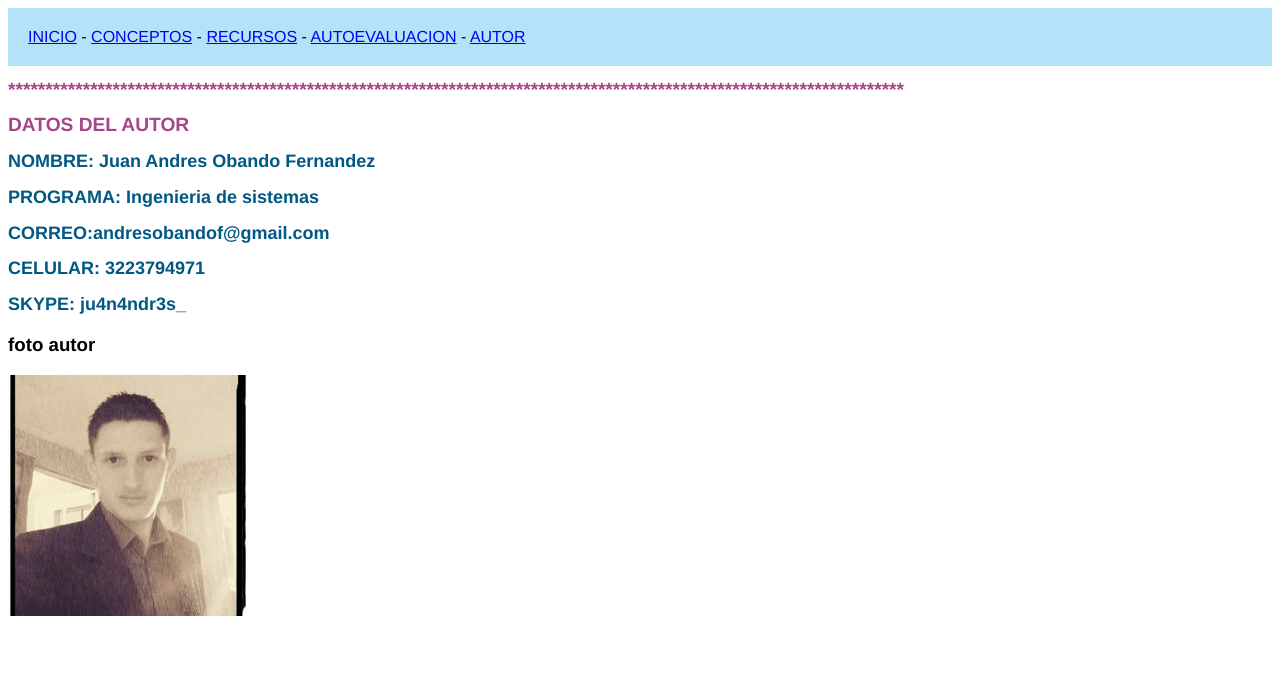
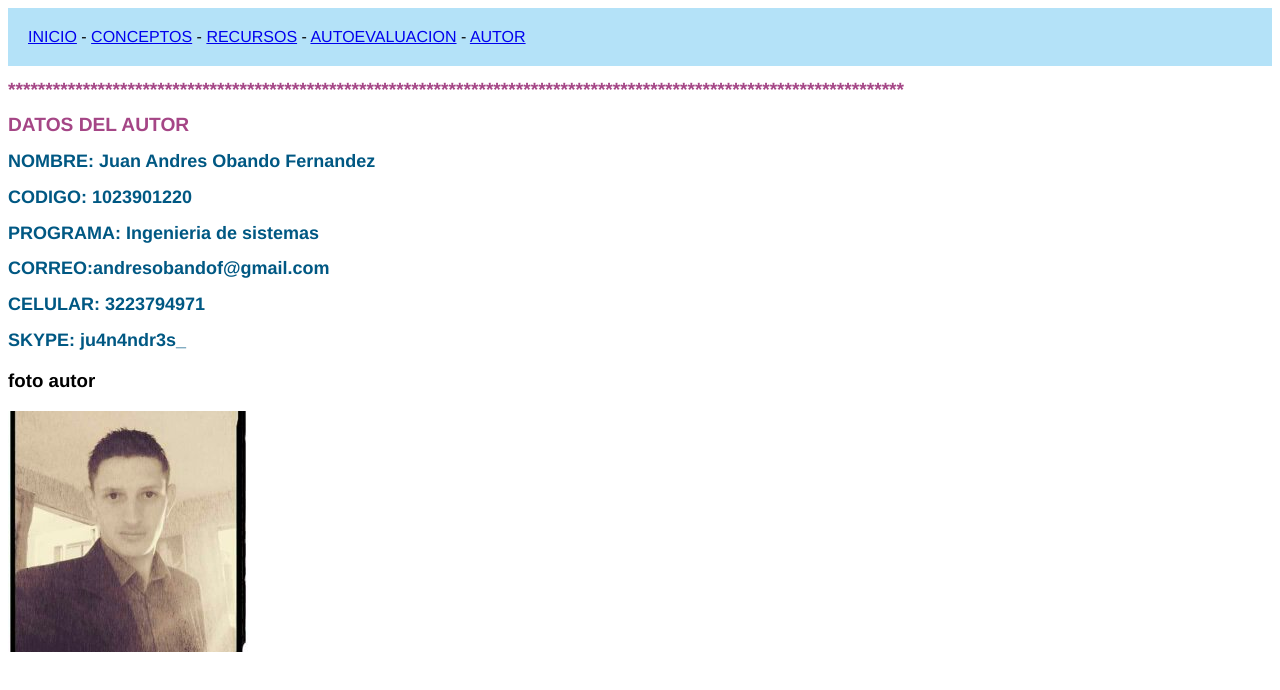
Before and after one commit to JuanAndresObando/DSW-JuanObando, a plain HTML site: page autor.html in a window 1280 px wide. Drawn offline with Linux system fonts and the light colour scheme.

Commit message:
Update autor.html

```diff
--- a/autor.html
+++ b/autor.html
@@ -35,6 +35,7 @@ h1{
              </h1>
 
       <h2>NOMBRE: Juan Andres Obando Fernandez</h2>
+      <h2>CODIGO: 1023901220</h2>
       <h2>PROGRAMA: Ingenieria de sistemas</h2>
       <h2>CORREO:andresobandof@gmail.com</h2>
       <h2>CELULAR: 3223794971</h2>
```
